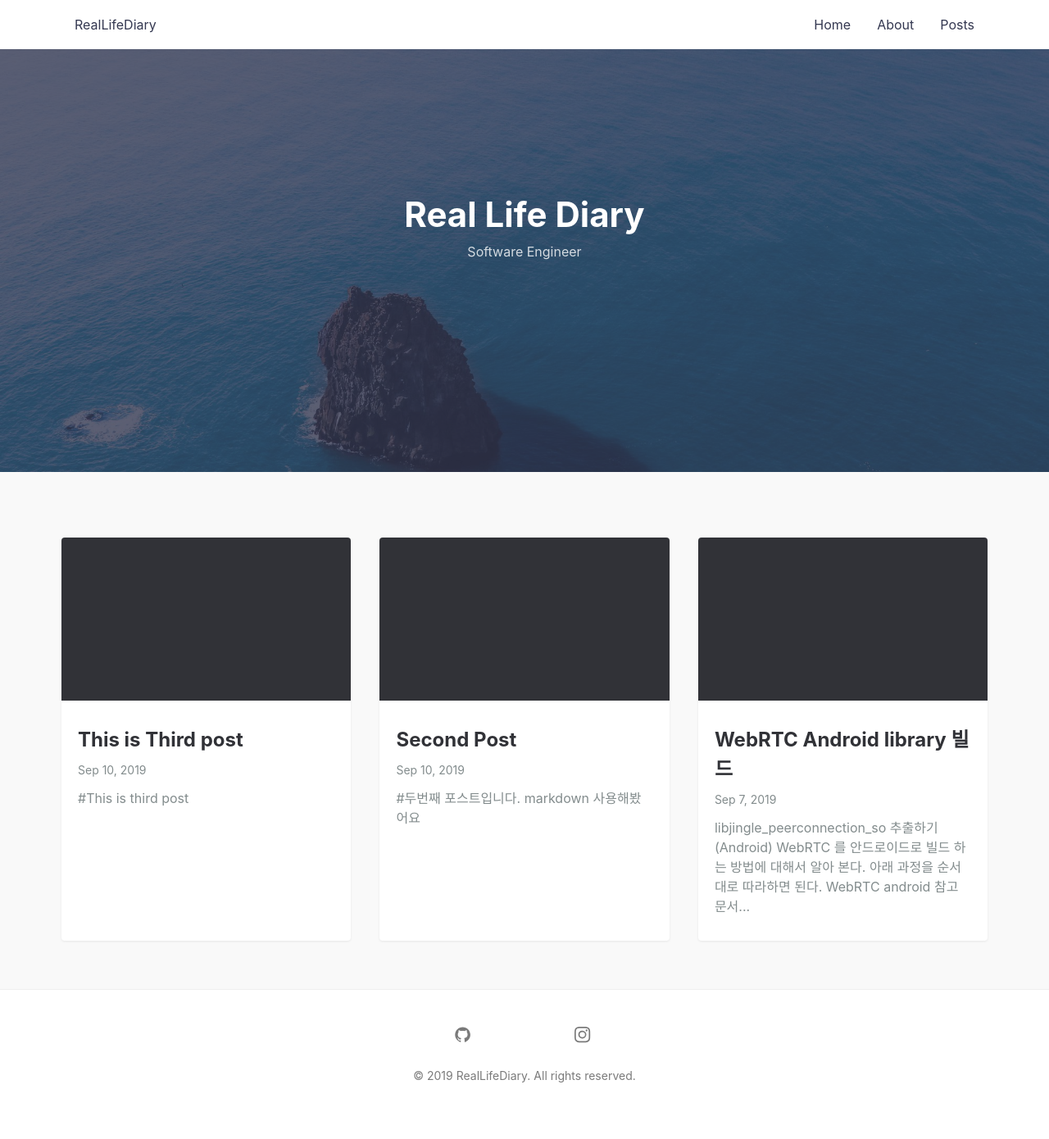
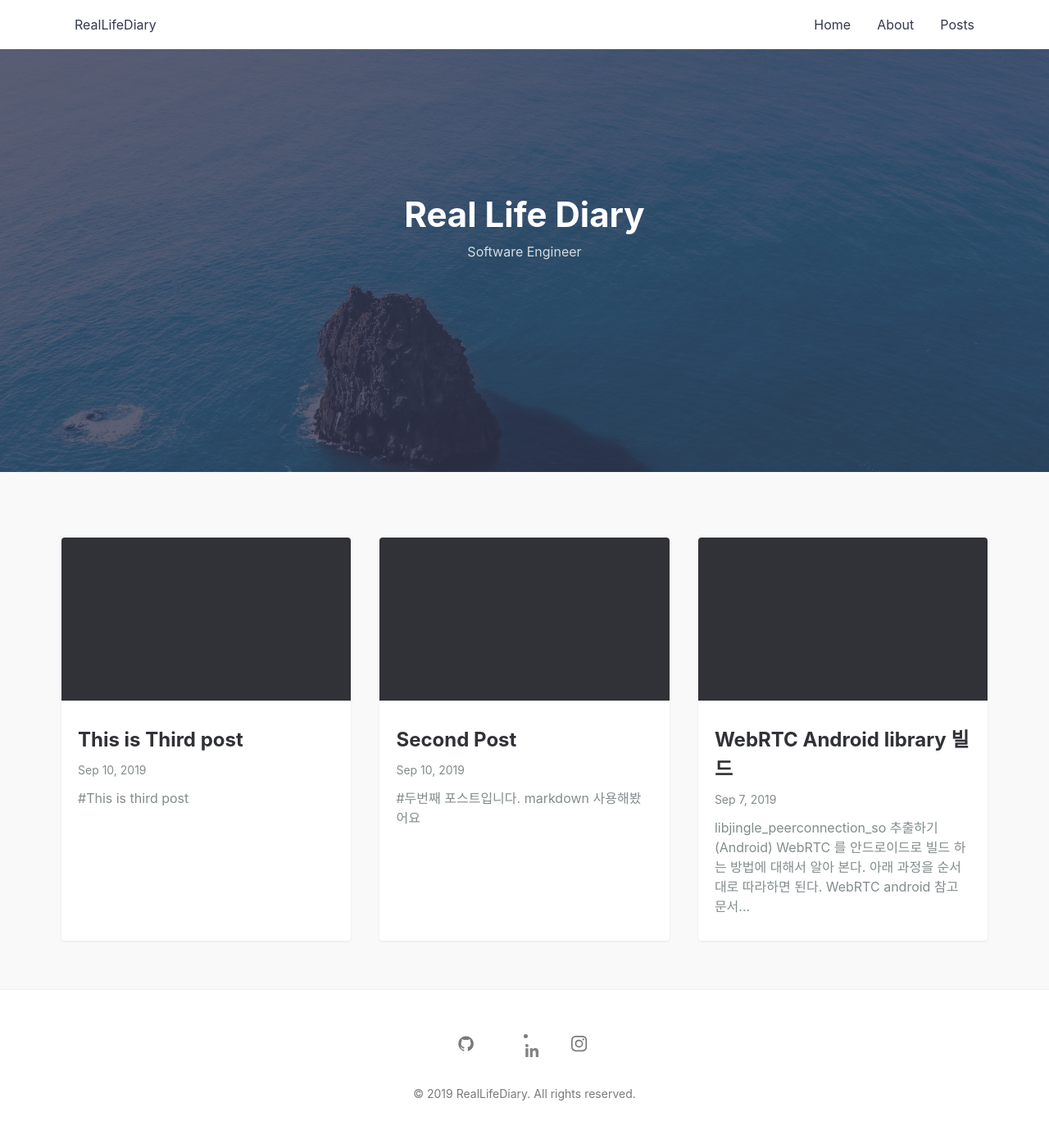
Before and after one commit to jindotori/reallifediary.github.io, a Jekyll site: the page built from index.md, in a window 1280 px wide. Shown: the whole page at 82% size. Built offline with Jekyll 4.4.1, drawn with Linux system fonts in a browser that asks for light colours; before the commit the page ends 1368 px from its top, so only the background shows below that.

Commit message:
update linkedin

```diff
--- a/_includes/footer.html
+++ b/_includes/footer.html
@@ -12,14 +12,22 @@
         </a>
       {% endif %}
       {% if site.linkedin_username %}
-         <a class="social__link" target="_blank" rel="noopener noreferrer" href="https://www.linkedin.com/in/{{ site.linkedin_username }}">
-          <svg class="social__icon" viewBox="0 0 20 20" width="20px" height="20px"><path d="M150.65,100.682c0,27.992-22.508,50.683-50.273,50.683c-27.765,0-50.273-22.691-50.273-50.683
+<li>
+  <a href="https://www.linkedin.com/in/{{ site.linkedin_username }}">
+    <span class="icon  icon--linkedin">
+      <svg viewBox="0 50 512 512" >
+        <path fill="#828282" d="M150.65,100.682c0,27.992-22.508,50.683-50.273,50.683c-27.765,0-50.273-22.691-50.273-50.683
         C50.104,72.691,72.612,50,100.377,50C128.143,50,150.65,72.691,150.65,100.682z M143.294,187.333H58.277V462h85.017V187.333z
         M279.195,187.333h-81.541V462h81.541c0,0,0-101.877,0-144.181c0-38.624,17.779-61.615,51.807-61.615
         c31.268,0,46.289,22.071,46.289,61.615c0,39.545,0,144.181,0,144.181h84.605c0,0,0-100.344,0-173.915
-        s-41.689-109.131-99.934-109.131s-82.768,45.369-82.768,45.369V187.333z"/></svg>
-         </a>
-      {% endif %}
+        s-41.689-109.131-99.934-109.131s-82.768,45.369-82.768,45.369V187.333z"/>
+      </svg>
+    </span>
+
+    <span class="username">{{ site.linkedin_name }}</span>
+  </a>
+</li>
+{% endif %}
       {% if site.instagram_username %}
         <a class="social__link" target="_blank" rel="noopener noreferrer" href="https://www.instagram.com/{{ site.instagram_username }}">
           <svg class="social__icon" viewBox="0 0 20 20" width="20px" height="20px"><path d="M8 0C5.827 0 5.555.01 4.702.048 3.85.088 3.27.222 2.76.42a3.908 3.908 0 0 0-1.417.923c-.445.444-.72.89-.923 1.417-.198.51-.333 1.09-.372 1.942C.008 5.555 0 5.827 0 8s.01 2.445.048 3.298c.04.852.174 1.433.372 1.942.204.526.478.973.923 1.417.444.445.89.72 1.417.923.51.198 1.09.333 1.942.372.853.04 1.125.048 3.298.048s2.445-.01 3.298-.048c.852-.04 1.433-.174 1.942-.372a3.908 3.908 0 0 0 1.417-.923c.445-.444.72-.89.923-1.417.198-.51.333-1.09.372-1.942.04-.853.048-1.125.048-3.298s-.01-2.445-.048-3.298c-.04-.852-.174-1.433-.372-1.942a3.908 3.908 0 0 0-.923-1.417A3.886 3.886 0 0 0 13.24.42c-.51-.198-1.09-.333-1.942-.372C10.445.008 10.173 0 8 0zm0 1.44c2.136 0 2.39.01 3.233.048.78.036 1.203.166 1.485.276.374.145.64.318.92.598.28.28.453.546.598.92.11.282.24.705.276 1.485.038.844.047 1.097.047 3.233s-.01 2.39-.05 3.233c-.04.78-.17 1.203-.28 1.485-.15.374-.32.64-.6.92-.28.28-.55.453-.92.598-.28.11-.71.24-1.49.276-.85.038-1.1.047-3.24.047s-2.39-.01-3.24-.05c-.78-.04-1.21-.17-1.49-.28a2.49 2.49 0 0 1-.92-.6c-.28-.28-.46-.55-.6-.92-.11-.28-.24-.71-.28-1.49-.03-.84-.04-1.1-.04-3.23s.01-2.39.04-3.24c.04-.78.17-1.21.28-1.49.14-.38.32-.64.6-.92.28-.28.54-.46.92-.6.28-.11.7-.24 1.48-.28.85-.03 1.1-.04 3.24-.04zm0 2.452a4.108 4.108 0 1 0 0 8.215 4.108 4.108 0 0 0 0-8.215zm0 6.775a2.667 2.667 0 1 1 0-5.334 2.667 2.667 0 0 1 0 5.334zm5.23-6.937a.96.96 0 1 1-1.92 0 .96.96 0 0 1 1.92 0z"></path></svg>
```
